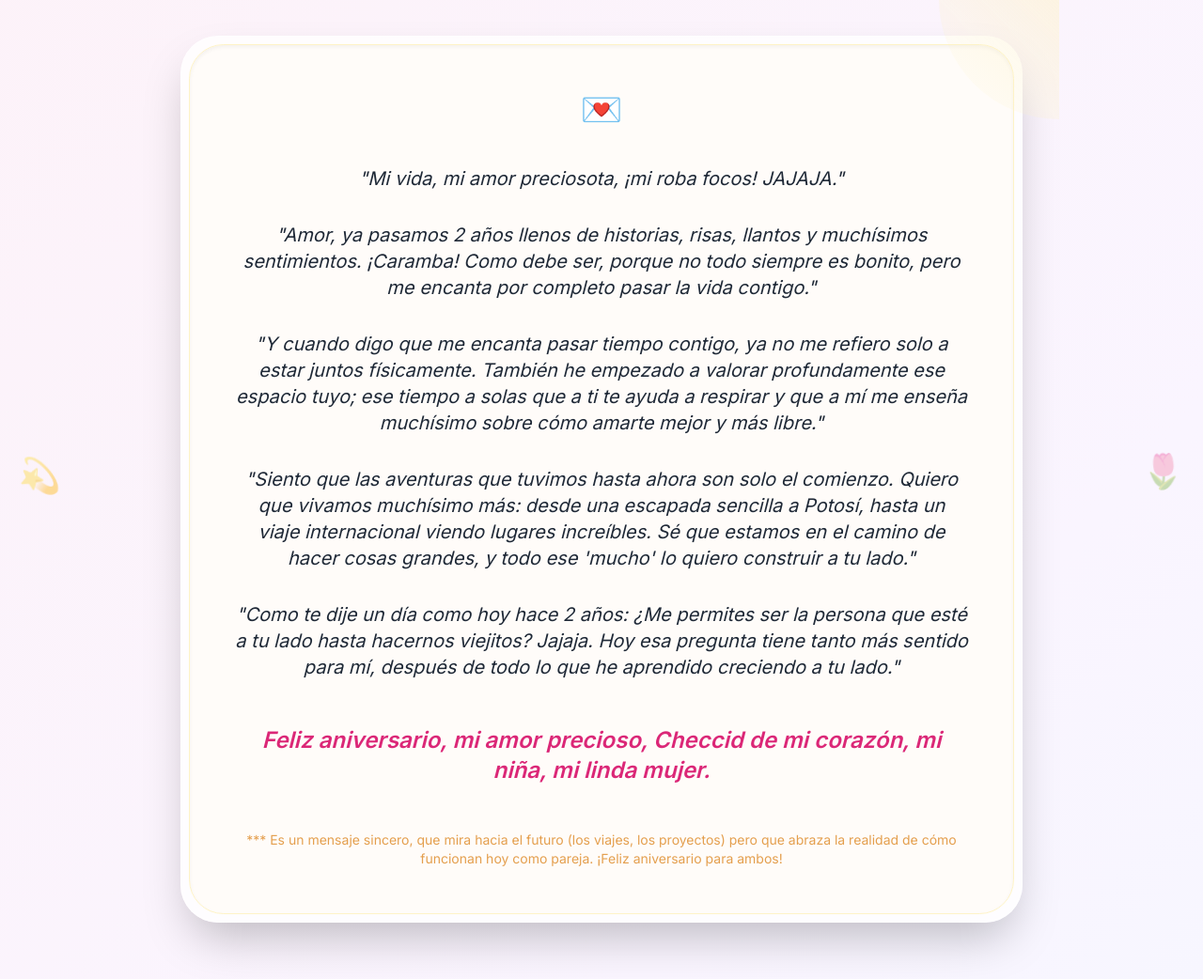
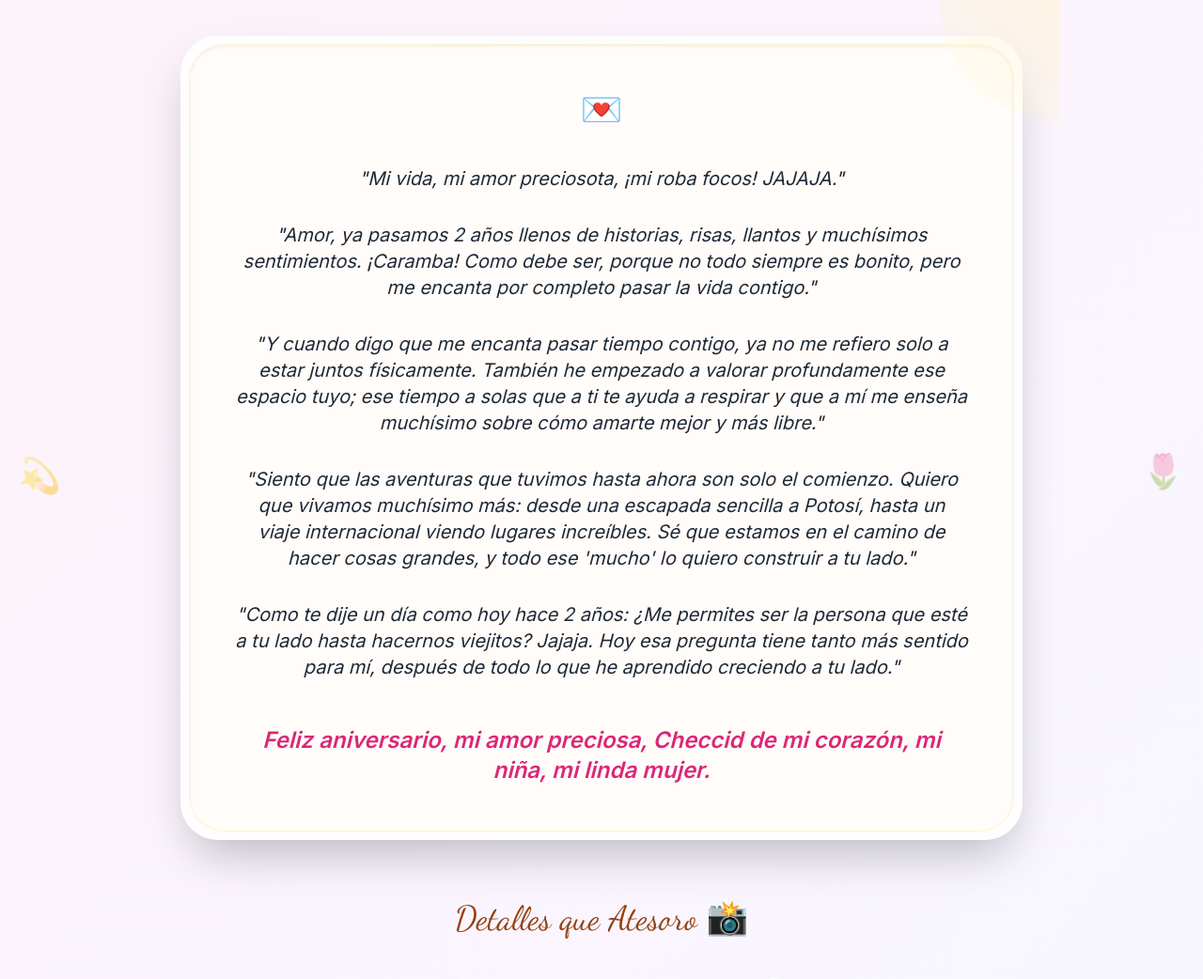
Before and after one commit to michel-mancilla/carta, a Django app: page /aniversario/ in a window 1280 px wide. Shown: the part 250-1292 px from the top of the page at 94% size. Run offline with Django 5.2, Linux system fonts and the light colour scheme; some libraries are stand-ins or nearby versions; some web fonts are replaced.

Commit message:
aniversario

```diff
--- a/dedicacion/templates/dedicacion/aniversario.html
+++ b/dedicacion/templates/dedicacion/aniversario.html
@@ -89,13 +89,11 @@
                     "Como te dije un día como hoy hace 2 años: ¿Me permites ser la persona que esté a tu lado hasta hacernos viejitos? Jajaja. Hoy esa pregunta tiene tanto más sentido para mí, después de todo lo que he aprendido creciendo a tu lado."
                 </p>
                 <p class="font-bold text-pink-600 text-2xl pt-4">
-                    Feliz aniversario, mi amor precioso, Checcid de mi corazón, mi niña, mi linda mujer.
+                    Feliz aniversario, mi amor preciosa, Checcid de mi corazón, mi niña, mi linda mujer.
                 </p>
             </div>
 
-            <div class="mt-12 text-center text-sm text-amber-600/70 font-simple">
-                *** Es un mensaje sincero, que mira hacia el futuro (los viajes, los proyectos) pero que abraza la realidad de cómo funcionan hoy como pareja. ¡Feliz aniversario para ambos!
-            </div>
+
         </div>
     </div>
 
```
